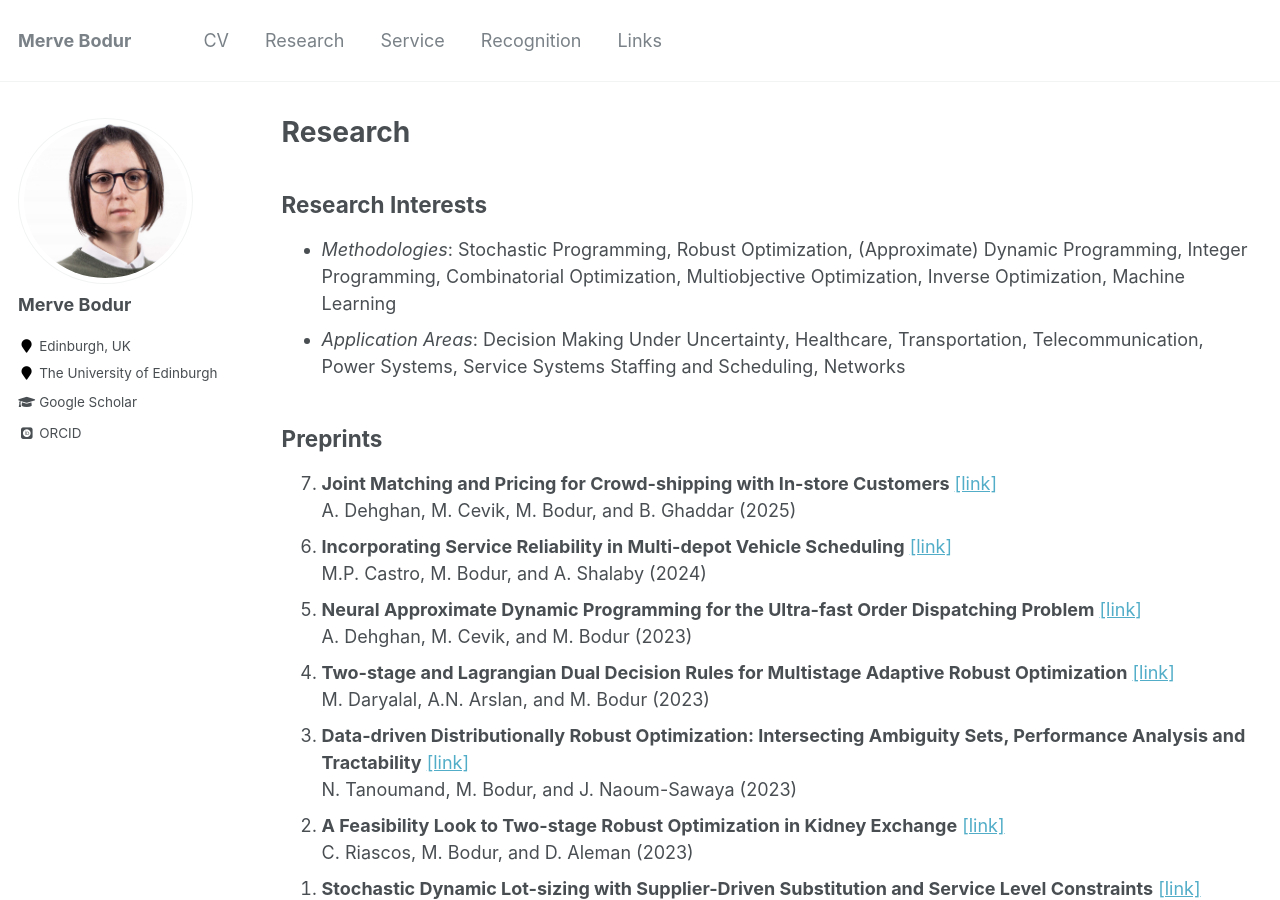
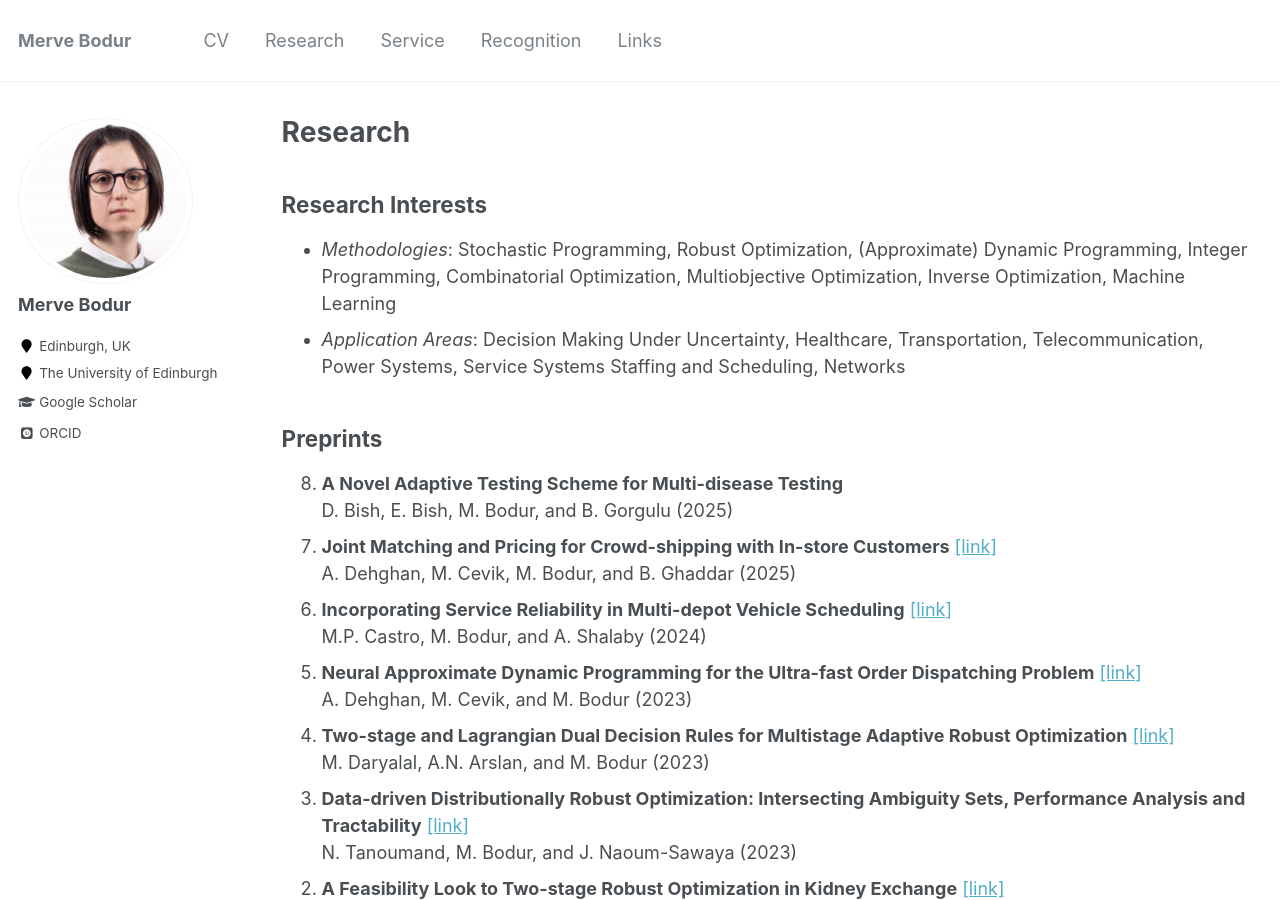
Before and after one commit to mervebodur/mervebodur.github.io, a Jekyll site: the page built from _pages/research.md, in a window 1280 px wide and 900 px high. Built offline with Jekyll 4.4.1, drawn with Linux system fonts in a browser that asks for light colours; some web fonts are replaced.

Commit message:
Update research.md

```diff
--- a/_pages/research.md
+++ b/_pages/research.md
@@ -10,6 +10,8 @@ author_profile: true
 - *Application Areas*: Decision Making Under Uncertainty, Healthcare, Transportation, Telecommunication, Power Systems, Service Systems Staffing and Scheduling, Networks
 
 ## Preprints
+1. **A Novel Adaptive Testing Scheme for Multi-disease Testing**\
+D. Bish, E. Bish, M. Bodur, and B. Gorgulu (2025)
 1. **Joint Matching and Pricing for Crowd-shipping with In-store Customers** [[link]](https://arxiv.org/pdf/2507.01749)\
 A. Dehghan, M. Cevik, M. Bodur, and B. Ghaddar (2025)
 1. **Incorporating Service Reliability in Multi-depot Vehicle Scheduling** [[link]](https://arxiv.org/pdf/2407.00836)\
```
